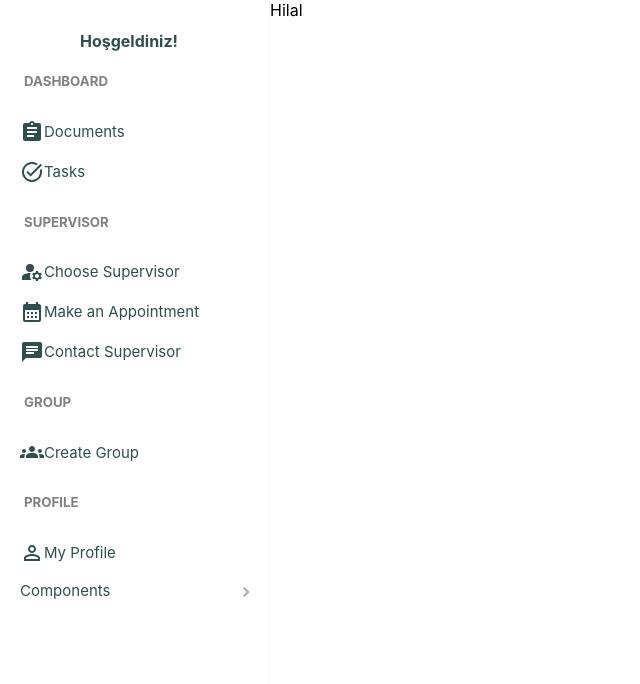
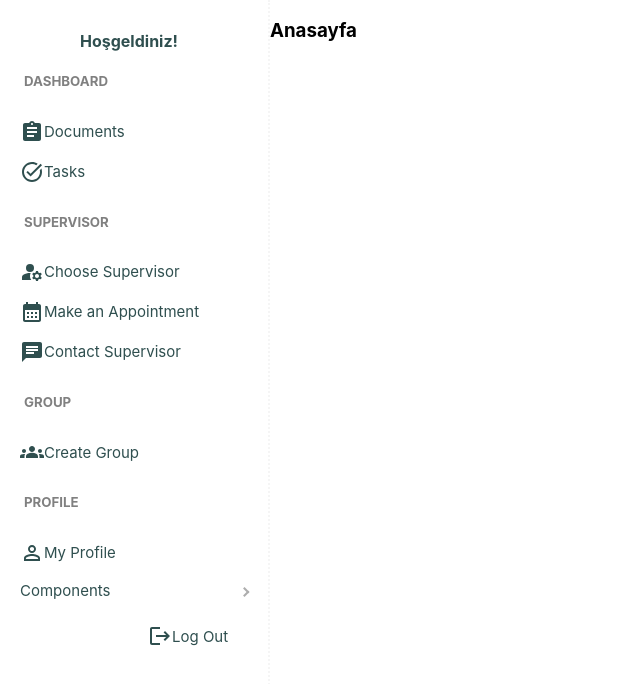
Before and after one commit to hilalalyavuz/thesis-project-management-UI, a React (Create React App) app: page /Home in a window 1280 px wide. Shown: the top 684 px of the page, without its empty margins (0-640 px from the left). Built offline with nearby package versions, Linux system fonts and the light colour scheme.

Commit message:
route and home added

```diff
--- a/src/App.js
+++ b/src/App.js
@@ -1,13 +1,19 @@
-import logo from './logo.svg';
+import {BrowserRouter as Router, Routes,Route} from "react-router-dom";
 import './App.css';
-import Sidebar from './components/Sidebar'
+import Home from './views/Home';
 
 function App() {
   return (
-   <div style={{display:'flex',flexDirection:'row'}}>
-    <Sidebar />
-    <div>Hilal</div>
-   </div>
+   <>
+     <Router>
+
+       <Routes>
+          <Route path="/Home" exact element={<Home/>}>
+          </Route>
+       </Routes>
+     </Router>
+
+   </>
   );
 }
 
--- a/src/components/Sidebar.js
+++ b/src/components/Sidebar.js
@@ -8,21 +8,28 @@ import ManageAccountsIcon from '@mui/icons-material/ManageAccounts';
 import CalendarMonthIcon from '@mui/icons-material/CalendarMonth';
 import GroupsIcon from '@mui/icons-material/Groups';
 import PermIdentityIcon from '@mui/icons-material/PermIdentity';
+import LogoutIcon from '@mui/icons-material/Logout';
+import {Link} from 'react-router-dom';
 
-const Sidebar = () =>{
+const Sidebar = (props) =>{
 
-return(<ProSidebar>
+return(
+<ProSidebar>
   <Menu className='menu'>
-     <h4 style={{marginLeft:'5rem'}}>Hoşgeldiniz!</h4>
+     <h4 style={{marginLeft:'5rem'}}>Hoşgeldiniz!
+     <Link to={'/Home'} />
+     </h4>
 
      <h5> DASHBOARD </h5>
     <MenuItem className='menuItem'>
         <AssignmentIcon />
         Documents
+        <Link to={'/Home'} />
      </MenuItem>
     <MenuItem className='menuItem'>
         <TaskAltIcon />
         Tasks
+        <Link to={'/Home'} />
     </MenuItem>
 
     <h5> SUPERVISOR </h5>
@@ -30,35 +37,50 @@ return(<ProSidebar>
     <MenuItem className='menuItem'>
         <ManageAccountsIcon />
         Choose Supervisor
+        <Link to={'/Home'} />
     </MenuItem>
 
     <MenuItem className='menuItem'>
         <CalendarMonthIcon />
         Make an Appointment
+        <Link to={'/Home'} />
     </MenuItem>
 
     <MenuItem className='menuItem'>
         <ChatIcon />
         Contact Supervisor
+        <Link to={'/Home'} />
     </MenuItem>
 
     <h5> GROUP </h5>
     <MenuItem className='menuItem'>
         <GroupsIcon />
         Create Group
+        <Link to={'/Home'} />
     </MenuItem>
 
     <h5> PROFILE </h5>
     <MenuItem className='menuItem'>
         <PermIdentityIcon />
         My Profile
+        <Link to={'/Home'} />
     </MenuItem>
 
     <SubMenu title="Components" className='subMenu'>
       <MenuItem className='menuItem'>Component 1</MenuItem>
       <MenuItem className='menuItem'>Component 2</MenuItem>
     </SubMenu>
+
+    <MenuItem className='menuItem'>
+        <h5 style={{marginLeft:'0rem',marginRight:'8rem'}}> {props.name} </h5>
+        <LogoutIcon />
+        Log Out
+        <Link to={'/Home'} />
+    </MenuItem>
+
   </Menu>
+
+
 </ProSidebar>);
 
 };
--- /dev/null
+++ b/src/views/Home.js
@@ -0,0 +1,20 @@
+import Sidebar from '../components/Sidebar';
+
+
+const Home = () =>{
+
+    return(
+    <div style={{display:'flex',flexDirection:'row'}}>
+        <div>
+            <Sidebar />
+        </div>
+        <div>
+            <h3>Anasayfa </h3>
+        </div>
+
+    </div>
+    );
+
+};
+
+export default Home;
```
